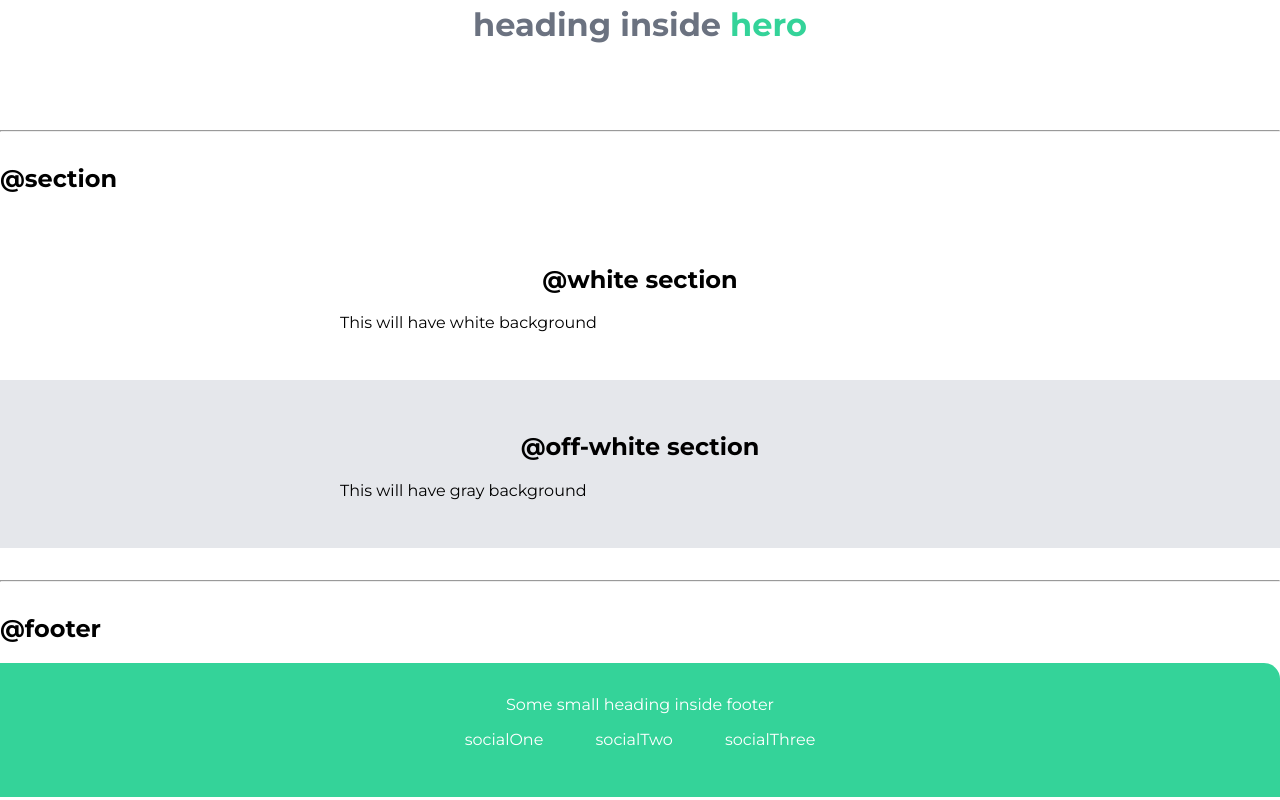
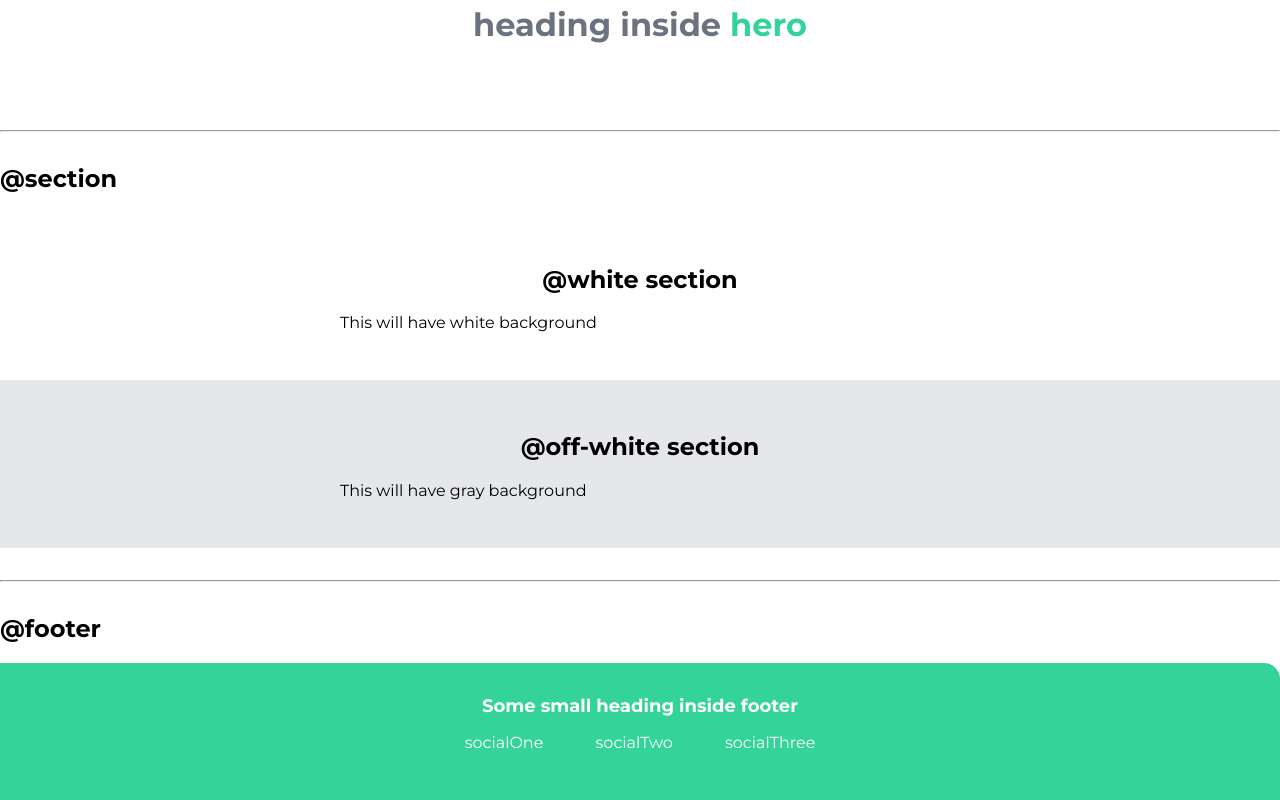
Before and after one commit to Amey0498/neogcamp-lesson-3-live, a plain HTML site: page index.html in a window 1280 px wide. Shown: the part 1861-2661 px from the top of the page. Drawn offline with Linux system fonts and the light colour scheme.

Commit message:
style: added CSS to footer header

```diff
--- a/styles.css
+++ b/styles.css
@@ -131,6 +131,11 @@ hr{
     color: white;
 }
 
+.footer .footer-header{
+    font-weight: bold;
+    font-size: large;
+}
+
 .footer ul{
     padding-inline-start: 0px;
 }
```
